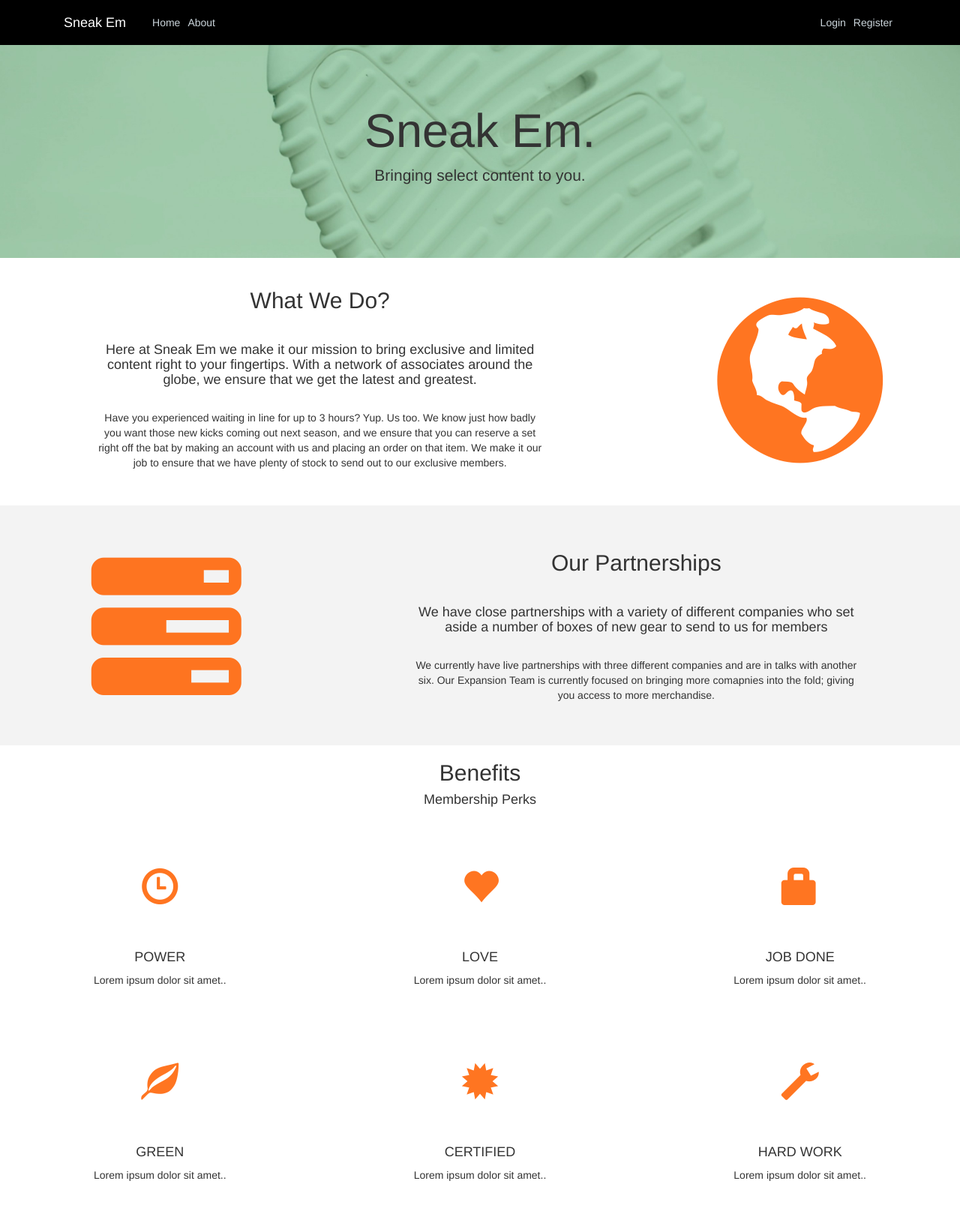
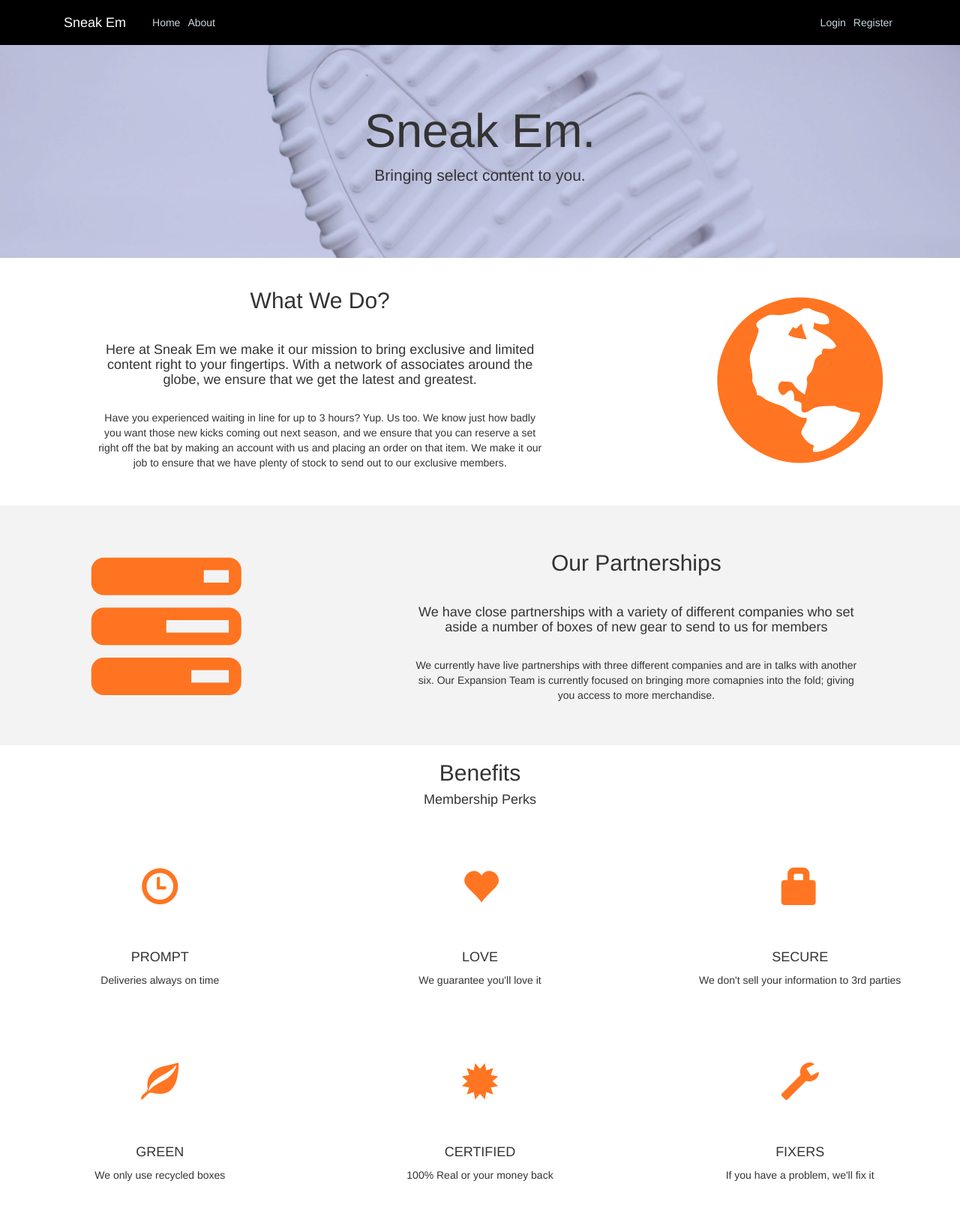
Before and after one commit to pambalos/shopping-cart, a Flask app: page /about in a window 1280 px wide. Shown: the whole page at 75% size. Run offline with Flask 2, Linux system fonts and the light colour scheme; some libraries are stand-ins or nearby versions.

Commit message:
UI tweaking

```diff
--- a/cartapp/static/style.css
+++ b/cartapp/static/style.css
@@ -12,7 +12,7 @@ body {
   margin: 0;
   font-family: 'Roboto', sans-serif;
   text-align: center;
-  background-image: url("shoes-dark-green.jpg");
+  background-image: url("shoes-blue.jpg");
   background-size: cover;
 }
 
@@ -74,7 +74,7 @@ body {
 .jumbotron {
     padding: 2rem 1rem;
     margin-bottom: 2rem;
-    background-color: #7ec855;
+    background-image: url('shoes-blue.jpg');
 }
 
 .myclass {
@@ -322,6 +322,12 @@ input:focus {
         text-align: center;
         margin: 25px 0;
     }
+}
+
+@media (max-width: 370px) {
+  input#save {
+    margin-top: 20px;
+  }
 }
 
 @media (min-width: 768px) {
--- a/cartapp/templates/about.html
+++ b/cartapp/templates/about.html
@@ -10,7 +10,7 @@
 .w3-badge {height:13px;width:13px;padding:0}
 </style>
 <body id = "aboutPage" data-spy="scroll" data-target = ".navbar" data-offset="60" style = "padding:0px;">
-  <div class = "jumbotron text-center" style = "background-size: cover; background-image: url('static/shoes-dark-green.jpg'); padding: 80px 25px; margin-bottom:0; margin-top:40px; border-radius:0;">
+  <div class = "jumbotron text-center" style = "background-size: cover; padding: 80px 25px; margin-bottom:0; margin-top:40px; border-radius:0;">
     <div class ="company-title" style = "">
       <h1>Sneak Em.</h1>
       <p>Bringing select content to you.</p>
@@ -48,18 +48,18 @@
     <div class="row">
       <div class="col-sm-4">
         <span class="glyphicon glyphicon-time" style = "color: #ff6000de; font-size: 50px;"></span>
-        <h4>POWER</h4>
-        <p>Lorem ipsum dolor sit amet..</p>
+        <h4>PROMPT</h4>
+        <p>Deliveries always on time</p>
       </div>
       <div class="col-sm-4">
         <span class="glyphicon glyphicon-heart" style = "color: #ff6000de; font-size: 50px;"></span>
         <h4>LOVE</h4>
-        <p>Lorem ipsum dolor sit amet..</p>
+        <p>We guarantee you'll love it</p>
       </div>
       <div class="col-sm-4">
         <span class="glyphicon glyphicon-lock" style = "color: #ff6000de; font-size: 50px;"></span>
-        <h4>JOB DONE</h4>
-        <p>Lorem ipsum dolor sit amet..</p>
+        <h4>SECURE</h4>
+        <p>We don't sell your information to 3rd parties</p>
       </div>
     </div>
     <br><br>
@@ -67,17 +67,17 @@
         <div class="col-sm-4">
           <span class="glyphicon glyphicon-leaf" style = "color: #ff6000de; font-size: 50px;"></span>
           <h4>GREEN</h4>
-          <p>Lorem ipsum dolor sit amet..</p>
+          <p>We only use recycled boxes</p>
         </div>
         <div class="col-sm-4">
           <span class="glyphicon glyphicon-certificate" style = "color: #ff6000de; font-size: 50px;"></span>
           <h4>CERTIFIED</h4>
-          <p>Lorem ipsum dolor sit amet..</p>
+          <p>100% Real or your money back</p>
         </div>
         <div class="col-sm-4">
           <span class="glyphicon glyphicon-wrench" style = "color: #ff6000de; font-size: 50px;"></span>
-          <h4>HARD WORK</h4>
-          <p>Lorem ipsum dolor sit amet..</p>
+          <h4>FIXERS</h4>
+          <p>If you have a problem, we'll fix it</p>
         </div>
       </div>
       <br><br>
--- a/cartapp/templates/profile.html
+++ b/cartapp/templates/profile.html
@@ -69,7 +69,7 @@
         {% endif %}
       </div>
       <small class = "text-muted" style = "padding-top: 0px;">
-        {{ form.save(class="btn btn-outline-info", style = "color: #ffffff; background-color: #0253c5; text-align: center;") }}
+        {{ form.save(class="btn btn-outline-info save", style = "color: #ffffff; background-color: #0253c5; text-align: center;") }}
       </div>
     </form>
   </div>
```
Also changed, not shown: cartapp/static/shoes-blue.jpg (added), cartapp/static/shoes.jpg (added).
